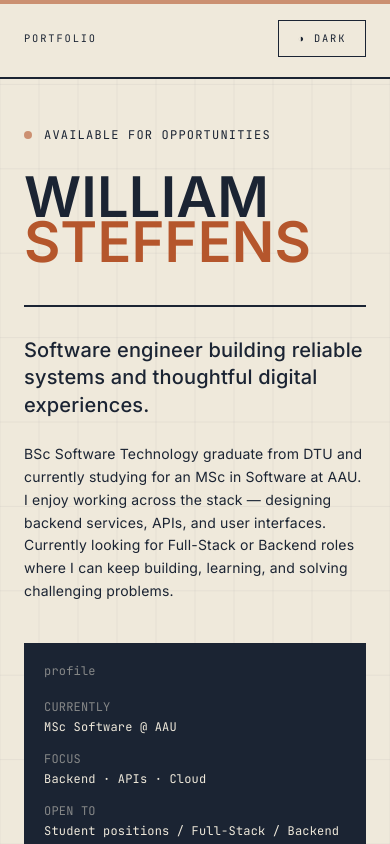
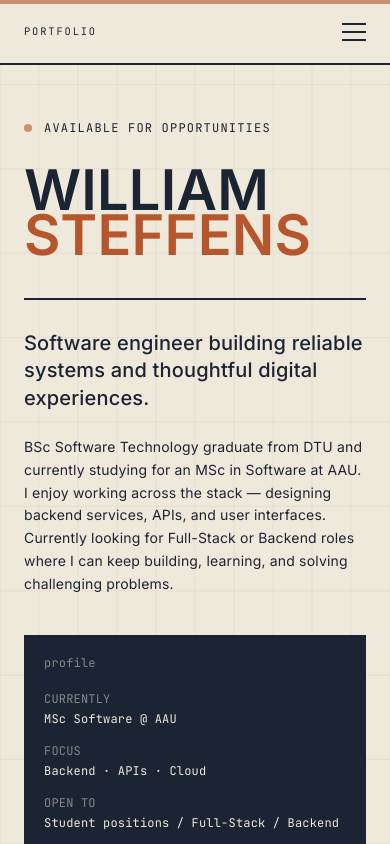
Before and after one commit to williamsteffens/portfolio, a React (Vite) app: page / in a window 390 px wide. Built offline with nearby package versions, Linux system fonts and the light colour scheme.

Commit message:
Refactor TopBar component to manage scroll visibility and enhance mobile menu functionality

```diff
--- a/src/Portfolio.jsx
+++ b/src/Portfolio.jsx
@@ -16,10 +16,8 @@ import Loader from "./components/Loader";
 
 const Portfolio = () => {
     const [isLoading, setIsLoading] = useState(true);
+    const [simpleBar, setSimpleBar] = useState(null);
     const { theme, toggle } = useTheme();
-    const [simpleBar, setSimpleBar] = useState(null);
-
-    const [progress, setProgress] = useState(0);
 
     useEffect(() => {
         const finishLoading = () => {
@@ -49,10 +47,15 @@ const Portfolio = () => {
                 <GridField />
                 {!isLoading && (
                     <>
-                        <TopBar theme={theme} onToggleTheme={toggle} />
+                        <TopBar
+                            theme={theme}
+                            onToggleTheme={toggle}
+                            simpleBar={simpleBar}
+                        />
+
                         <ScrollProgressBar simpleBar={simpleBar} />
 
-                        <main>
+                        <main className="pt-18">
                             <Hero />
                             <About />
                             <Skills />
--- a/src/components/TopBar.jsx
+++ b/src/components/TopBar.jsx
@@ -1,25 +1,84 @@
+import { useEffect, useState } from "react";
 import ThemeToggle from "./ThemeToggle";
 
-export default function TopBar({ theme, onToggleTheme }) {
+const NAV_ITEMS = [
+    "About",
+    "Skills",
+    "Projects",
+    "Experience",
+    "Contact",
+];
+
+const TopBar = ({ theme, onToggleTheme, simpleBar }) => {
+    const [visible, setVisible] = useState(true);
+    const [lastScrollY, setLastScrollY] = useState(0);
+    const [menuOpen, setMenuOpen] = useState(false);
+
+    useEffect(() => {
+        const scrollElement = simpleBar ? simpleBar.getScrollElement() : window;
+
+        if (!scrollElement)
+            return;
+
+        const handleScroll = () => {
+            const current = scrollElement.scrollTop || window.scrollY;
+
+            if (current > lastScrollY && current > 100) {
+                setVisible(false);
+            } else {
+                setVisible(true);
+            }
+
+            setLastScrollY(current);
+        }
+
+        scrollElement.addEventListener("scroll", handleScroll, {
+            passive: true,
+        });
+
+        return () => {
+            scrollElement.removeEventListener("scroll", handleScroll);
+        };
+    }, [simpleBar, lastScrollY]);
+
+    // Prevent scrolling when menu is open
+    useEffect(() => {
+        if (menuOpen) {
+            document.body.style.overflow = "hidden";
+            document.documentElement.style.overflow = "hidden";
+        }
+
+        return () => {
+            document.body.style.overflow = "";
+            document.documentElement.style.overflow = "";
+        }
+    }, [menuOpen]);
+
     return (
-        <nav className="
-      relative z-10
+        <>
+            <nav
+                className={`
+                    fixed top-0 left-0 right-0 z-50
                     w-full
                     border-b-2 border-ink dark:border-dark-border
                     bg-paper dark:bg-dark-bg
-      transition-colors duration-300
-    ">
-            <div className="
+                    transition-transform
+                    ${visible ? "translate-y-0" : "-translate-y-full"}
+                `}
+            >
+                <div
+                    className="
                         flex items-center justify-between
                         px-6 md:px-10 py-5
                         max-w-6xl mx-auto
-            ">
+                    "
+                >
                     <span className="font-mono text-2xs tracking-widest2 uppercase">
                         Portfolio
                     </span>
 
                     <div className="hidden sm:flex gap-8 font-mono text-2xs tracking-widest2 uppercase">
-                    {["About", "Skills", "Projects", "Experience", "Contact"].map((label) => (
+                        {NAV_ITEMS.map((label) => (
                             <a
                                 key={label}
                                 href={`#${label.toLowerCase()}`}
@@ -30,8 +89,74 @@ export default function TopBar({ theme, onToggleTheme }) {
                         ))}
                     </div>
 
-                <ThemeToggle theme={theme} onToggle={onToggleTheme} />
+                    <div className="flex items-center gap-4">
+                        <div className="hidden sm:block">
+                            <ThemeToggle
+                                theme={theme}
+                                onToggle={onToggleTheme}
+                            />
+                        </div>
+
+                        {/* Burger */}
+                        <button
+                            onClick={() => setMenuOpen(prev => !prev)}
+                            className="
+                                sm:hidden
+                                flex flex-col gap-1.5
+                                p-2
+                                -m-2
+                                hover:bg-ink/30
+                                transition-colors duration-200
+                            "
+                            aria-label="Open menu"
+                        >
+                            <span className="w-6 h-0.5 bg-current" />
+                            <span className="w-6 h-0.5 bg-current" />
+                            <span className="w-6 h-0.5 bg-current" />
+                        </button>
+                    </div>
                 </div>
             </nav>
+
+            {/* Fullscreen Mobile Menu */}
+            <div
+                className={`
+                    fixed inset-0 z-40
+                    bg-paper dark:bg-dark-bg
+                    transition-transform duration-300
+                    ${menuOpen ? "translate-x-0" : "translate-x-full"}
+                `}
+            >
+                <button
+                    onClick={() => setMenuOpen(false)}
+                    className="absolute top-22 right-6 font-mono text-5xl text-ink leading-none w-12 h-13 bg-red-300 hover:bg-red-400"
+                    aria-label="Close menu"
+                >
+                    ×
+                </button>
+
+                <div className="flex flex-col items-center justify-center h-full gap-10">
+                    {NAV_ITEMS.map((label) => (
+                        <a
+                            key={label}
+                            href={`#${label.toLowerCase()}`}
+                            onClick={() => setMenuOpen(false)}
+                            className="font-mono text-3xl uppercase hover:text-rust transition-colors"
+                        >
+                            {label}
+                        </a>
+                    ))}
+
+                    <div className="scale-140">
+                        <ThemeToggle
+                            theme={theme}
+                            onToggle={onToggleTheme}
+                        />
+                    </div>
+                </div>
+            </div>
+        </>
     );
-}
+};
+
+export default TopBar;
```
Lines whose indentation alone changed are shown as unchanged.
